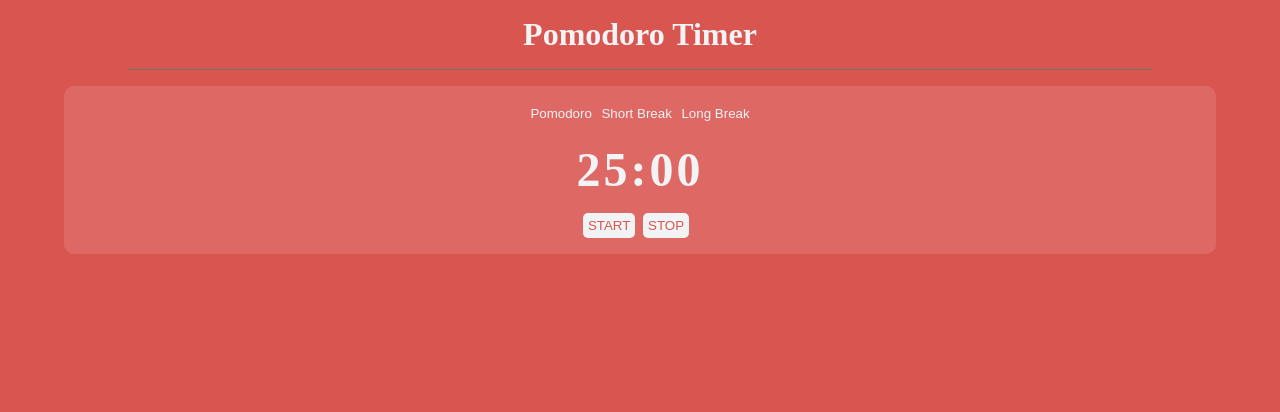
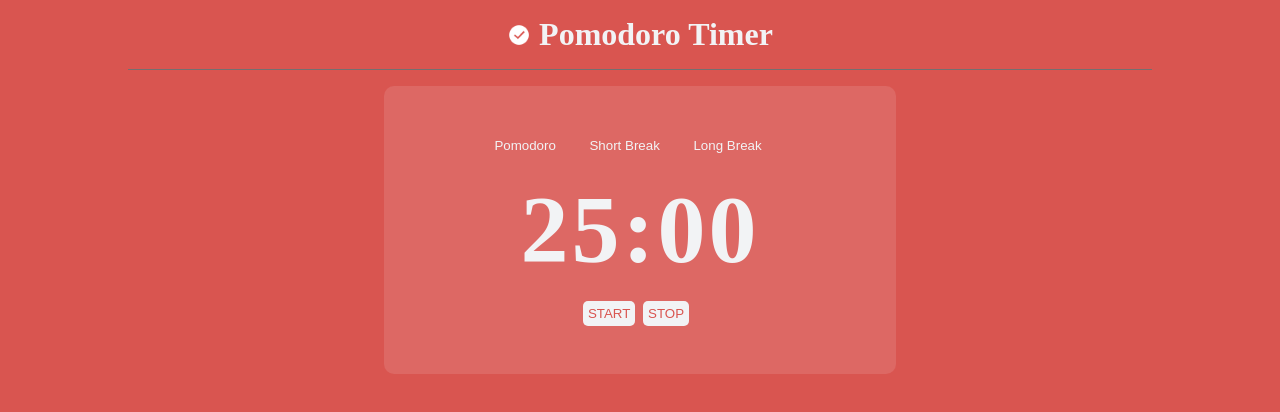
Before and after one commit to Joe-Lindie/-Pomodoro-Timer, a plain HTML site: page index.html in a window 1280 px wide. Drawn offline with Linux system fonts and the light colour scheme.

Commit message:
Desktop Styling

```diff
--- a/index.html
+++ b/index.html
@@ -6,12 +6,15 @@
     <meta name="viewport" content="width=device-width, initial-scale=1.0" />
     <link rel="stylesheet" href="style.css" />
     <title>Pomodoro Timer</title>
+    <link rel="icon" href="Images/icons8-tick-box-50.png" />
   </head>
   <body>
     <main>
-      <h1>Pomodoro Timer</h1>
+      <div class="center">
+        <img class="logo" src="Images/icons8-ok-64.png" alt="" />
+        <h1>Pomodoro Timer</h1>
+      </div>
       <hr class="underline" />
-      <!-- <p>Place logo here</p> -->
     </main>
     <!-- COUNTDOWN TIMER SECTION -->
     <section class="timer_container">
--- a/style.css
+++ b/style.css
@@ -33,6 +33,7 @@ html {
     background-color: transparent;
     padding: 0.3rem;
     border-radius: 5px;
+    margin-right: 1.5rem;
   }
 
   button:hover{
@@ -44,6 +45,7 @@ html {
     display: flex;
     justify-content: center;
     align-items: center;
+
   }
 
   .margin_bottom {
@@ -51,6 +53,12 @@ html {
   }
 
     /* SPECIFIC STYLING SMALL MOBILE */
+
+    .logo {
+      width: 1.5rem;
+      height: auto;
+      margin-right: 0.5rem;
+    }
 
     h1 {
         text-align: center;
@@ -88,3 +96,25 @@ html {
         color: var(--BG-red);
         margin-right: 0.5rem;
     }
+
+
+      /* TABLET MEDIA QUERY BREAKPOINT */
+
+      @media (min-width: 768px) {
+        .timer_container {
+          width: 50%;
+          padding: 3rem;
+        }
+      }
+
+      /* DESKTOP MEDIA QUERY BREAKPOINT */
+
+      @media (min-width: 1024px) {
+        .timer_container {
+          width: 40%;
+        }
+
+        #countdown_timer  {
+          font-size: 6rem;
+        }
+      }
```
Also changed, not shown: Images/icons8-ok-64.png (added), Images/icons8-tick-box-50.png (added), 1 other file.
